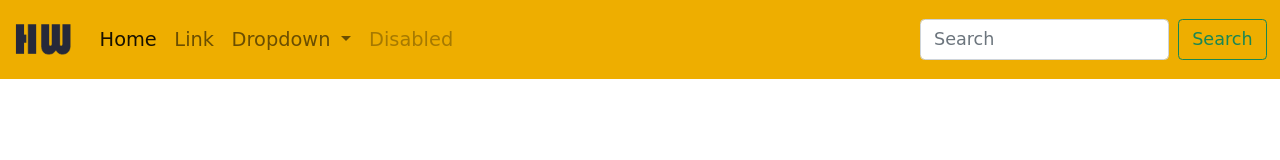
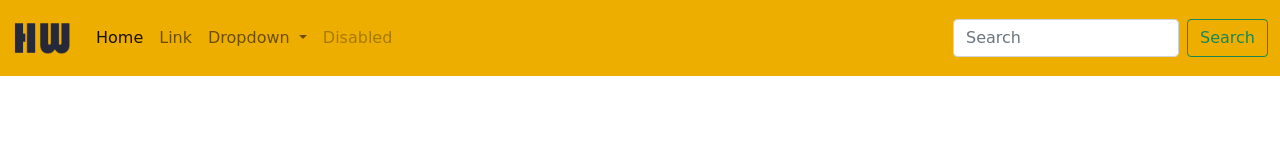
Before and after one commit to MarioPianese/VincenzoIannucci.github.io, a plain HTML site: page index.html in a window 1280 px wide. Drawn offline with nearby package versions, Linux system fonts and the light colour scheme; a web font is replaced by a local one.

Commit message:
New stuff

```diff
--- a/style.css
+++ b/style.css
@@ -1,10 +1,9 @@
 * {
     margin: 0;
     padding: 0;
-    font-size: 1.1rem;
     font-family: 'Bakbak One', cursive;
 }
 
 .navbar-yellow {
-    background-color: #eeae00;
+    background-color: #eeae00!important;
 }
```
